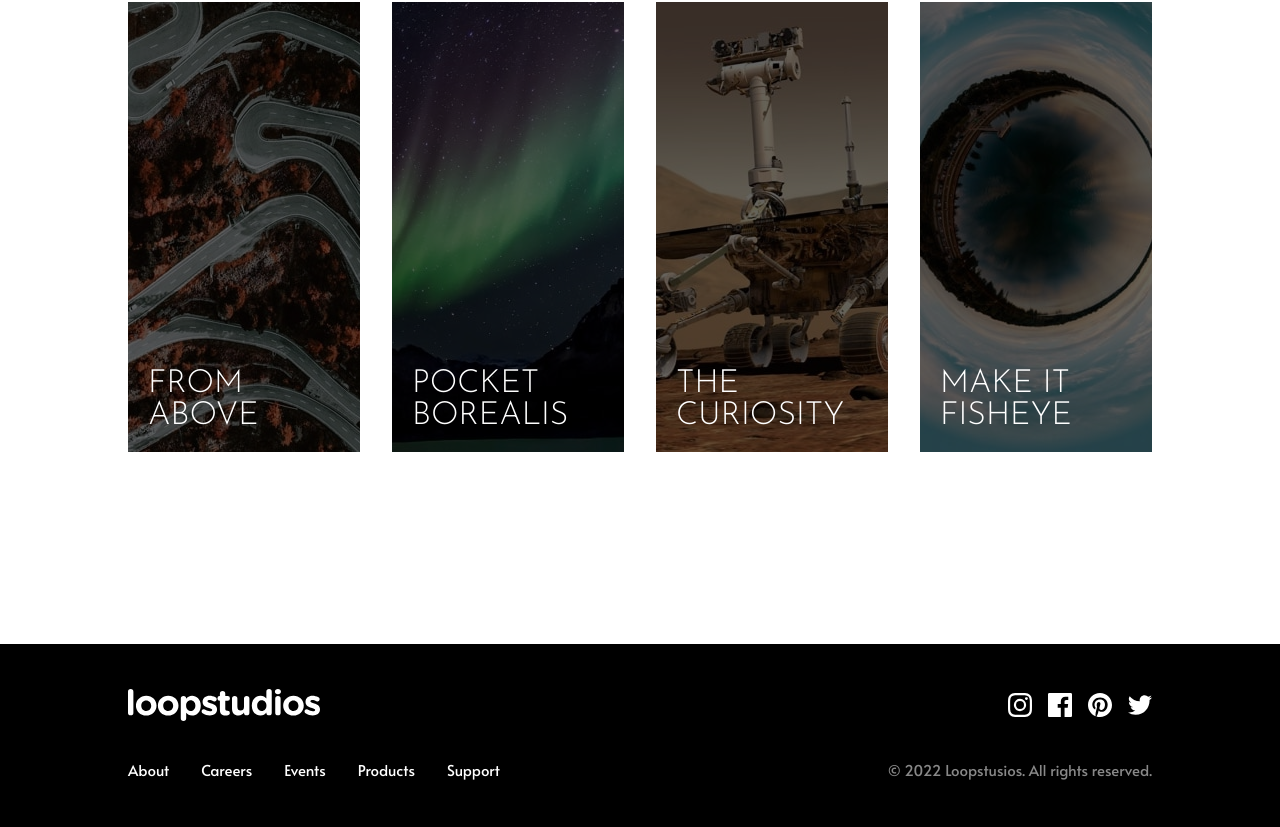
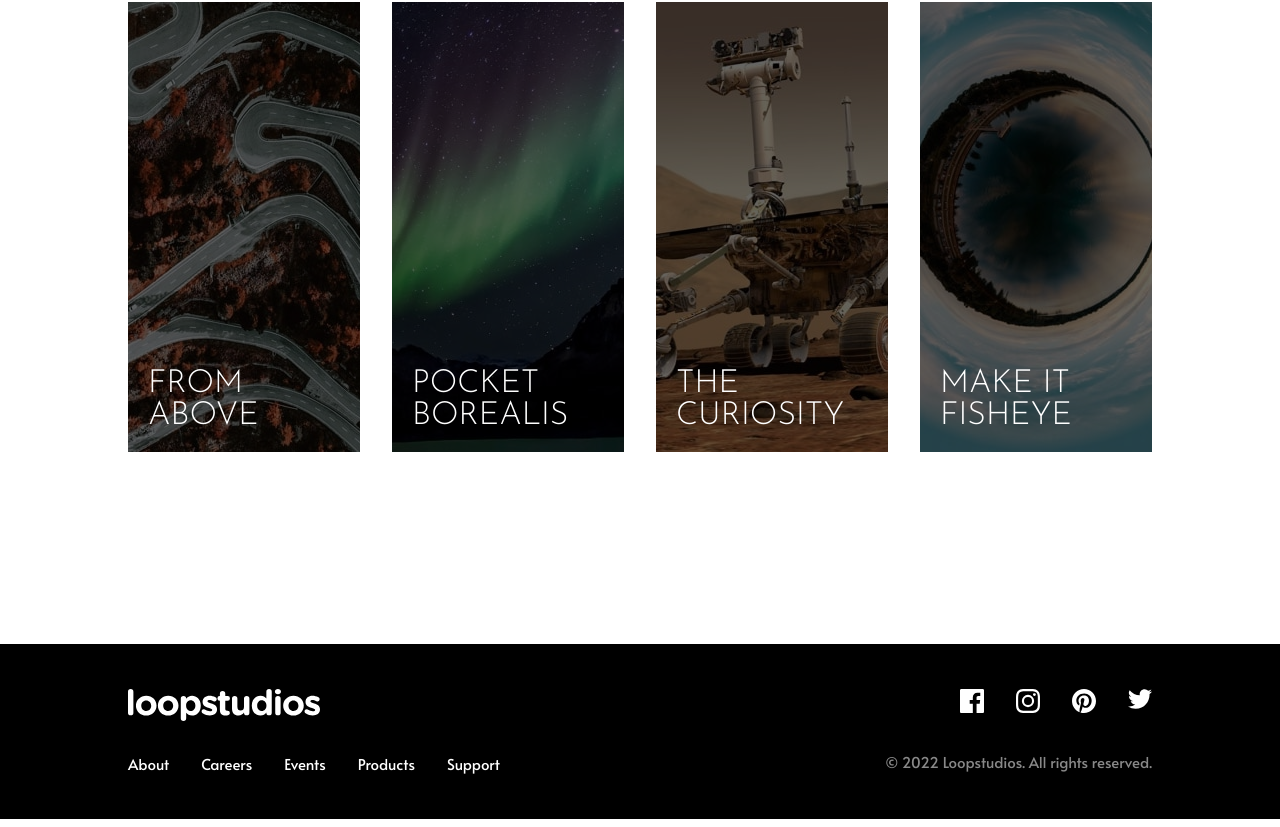
Before and after one commit to m4zeboy/loopstudios-landing-page, a React (Vite) app: page / in a window 1280 px wide. Shown: the part 2155-2982 px from the top of the page. Built offline with nearby package versions, Linux system fonts and the light colour scheme.

Commit message:
Remake footer

```diff
--- a/src/components/Footer/index.jsx
+++ b/src/components/Footer/index.jsx
@@ -9,8 +9,6 @@ import iconInstagram from '../../assets/images/icon-instagram.svg'
 import iconPinterest from '../../assets/images/icon-pinterest.svg'
 import iconTwitter from '../../assets/images/icon-twitter.svg'
 
-
-
 import './style.scss'
 
 const links = ['About', 'Careers', 'Events', 'Products', 'Support'];
@@ -19,42 +17,23 @@ export function Footer() {
   return (
     <footer className="app-footer">
       <Container >
-        <DesktopOnly>
-          <header>
-            <div><a href="#"><img src={logo} alt="Loopstudios logo" /></a></div>
-            <ul>
-              <li><a href="#"><img src={iconInstagram} alt="" /></a></li>
-              <li><a href="#"><img src={iconFacebook} alt="" /></a></li>
-              <li><a href="#"><img src={iconPinterest} alt="" /></a></li>
-              <li><a href="#"><img src={iconTwitter} alt="" /></a></li>
-            </ul>
-          </header>
-          <nav>
-            <ul>
-              {links.map(link => <li><a href="#">{link}</a></li>)}
-            </ul>
-            <p>&copy; 2022 Loopstusios. All rights reserved.</p>
-          </nav>
-        </DesktopOnly>
-        <MobileOnly>
-          <div className="content">
-            <div><a href="#"><img src={logo} alt="Loopstudios logo" /></a></div>
-            <nav>
+        <div>
+          <img src={logo} alt="Loopstudios Logo" height={32} width={192}/>
+          <ul className="footer-navigation">
+            {links.map((link, index) => <li key={index}>{link}</li>)}
+          </ul>
+        </div>
 
-              <ul>
-                {links.map(link => <li><a href="#">{link}</a></li>)}
-              </ul>
-            </nav>
+        <div>
+          <ul>
+            <li><img src={iconFacebook} alt="Facebook" /></li>
+            <li><img src={iconInstagram} alt="Instagram" /></li>
+            <li><img src={iconPinterest} alt="Pinterest" /></li>
+            <li><img src={iconTwitter} alt="Twitter" /></li>
+          </ul>
+          <p>&copy; 2022 Loopstudios. All rights reserved.</p>
+        </div>
 
-            <ul>
-              <li><a href="#"><img src={iconInstagram} alt="" /></a></li>
-              <li><a href="#"><img src={iconFacebook} alt="" /></a></li>
-              <li><a href="#"><img src={iconPinterest} alt="" /></a></li>
-              <li><a href="#"><img src={iconTwitter} alt="" /></a></li>
-            </ul>
-            <p>&copy; 2022 Loopstusios. All rights reserved.</p>
-          </div>
-        </MobileOnly>
       </Container>
     </footer>
   )
--- a/src/components/Footer/style.scss
+++ b/src/components/Footer/style.scss
@@ -1,32 +1,51 @@
 footer.app-footer {
   padding: 4.5rem 0;
   background-color: #000000;
-  header {
-    margin-bottom: 3.2rem;
-  }
-  header, nav {
+  div.container {
     display: flex;
+    flex-direction: column;
     align-items: center;
     justify-content: space-between;
-  }
-  nav {
-    ul {
     gap: 3.2rem;
-    }
+    text-align: center;
+    div {
+      display: flex;
+      flex-direction: column;
+      gap: 3.2rem;
     }
     ul {
       display: flex;
-    align-items: center;
-    gap: 1.6rem;
+      gap: 3.2rem;
+      justify-content: center;
+      li {
+        color: white;
+        font-family: 'Alata', sans-serif;
       }
     }
+    .footer-navigation {
+      flex-direction: column;
+    }
 
-@media (max-width: 1024px) {
-  .content, footer.app-footer .content nav ul {
+    @media (min-width: 1024px) {
+      display: flex;
+      flex-direction: row;
+      justify-content: space-between;
+      align-items: center;
+      text-align: initial;
+      div {
         display: flex;
         flex-direction: column;
-    align-items: center;
         gap: 3.2rem;
       }
+      div:last-child {
+        display: flex;
+        flex-direction: column;
+        align-items: end;
 
       }
+      .footer-navigation {
+        flex-direction: row;
+      }
+    }
+  }
+}
```
Lines whose indentation alone changed are shown as unchanged.
